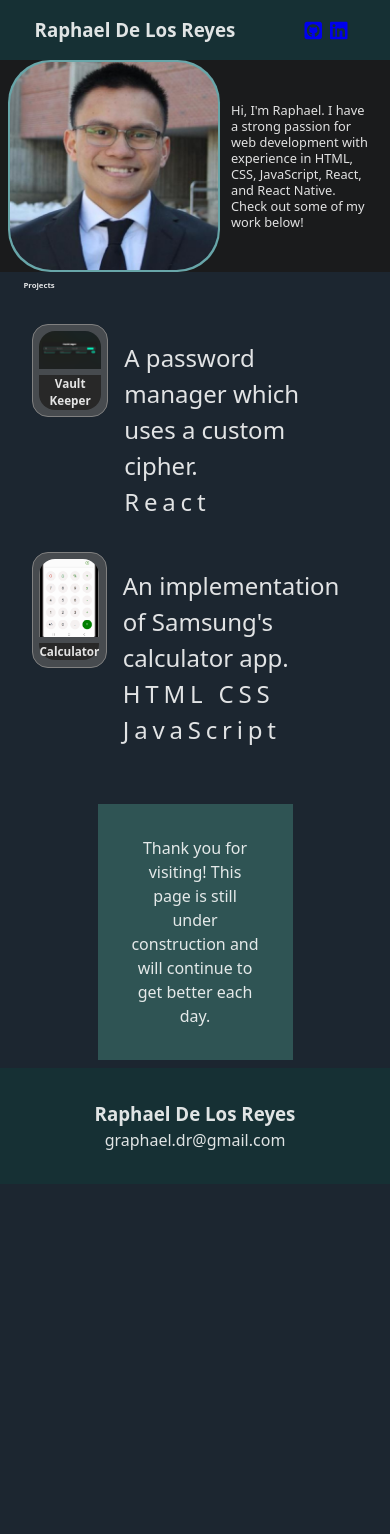
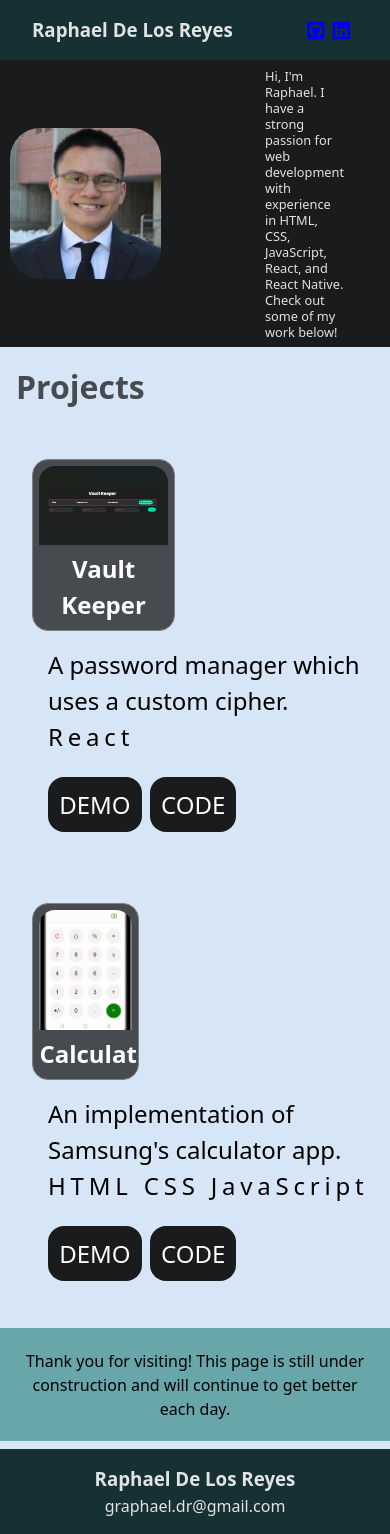
Before and after one commit to RD2P/RD2P.github.io, a React (Vite) app: page / in a window 390 px wide. Before the commit the page ends 1184 px from the top, so only its background shows below. Built offline with nearby package versions, Linux system fonts and the light colour scheme.

Commit message:
Developed layout responsiveness

```diff
--- a/src/App.jsx
+++ b/src/App.jsx
@@ -1,6 +1,7 @@
 import NavBar from "./components/NavBar";
 import Hero from './components/Hero.jsx'
 import Projects from './components/Projects.jsx'
+import Note from './components/Note.jsx'
 import Footer from './components/Footer'
 
 import "./styles/main.css";
@@ -13,10 +14,9 @@ function App() {
       <main>
         <Hero />
         <Projects />
-        <div className="thanks--wrapper">
-          <p className="thanks-for-visit">Thank you for visiting! This page is still under construction and will continue to get better each day.</p>
-        </div>
+
       </main>
+      <Note />
       <Footer />
 
     </>
--- a/src/components/Card.jsx
+++ b/src/components/Card.jsx
@@ -3,16 +3,16 @@ import "../styles/projects.css";
 const Card = (props) => {
   const { link, image, title } = props;
   return (
-    <article className="card">
-      <section className="image-wrapper">
+    <div className="card">
+      <div className="card__image">
         <a href={link}>
           <img className="card-image" src={image}></img>
         </a>
-      </section>
-      <section className="description-wrapper">
+      </div>
+      <div className="card__description">
         <h3 className="card-title">{title}</h3>
-      </section>
-    </article>
+      </div>
+    </div>
   );
 };
 
--- a/src/components/Footer.jsx
+++ b/src/components/Footer.jsx
@@ -2,7 +2,7 @@ import '../styles/footer.css'
 
 const Footer = () => {
   return(
-    <div className="footer--wrapper">
+    <div className="container">
       <footer className="footer">
         <h3>Raphael De Los Reyes</h3>
         <p>graphael.dr@gmail.com</p>
--- a/src/components/Hero.jsx
+++ b/src/components/Hero.jsx
@@ -3,12 +3,12 @@ import rafpic from '../assets/raf.jpg'
 
 const Hero = () => {
   return (
-    <div className="hero--wrapper">
+    <div className="container">
       <section className="hero">
-        <div className="prof-pic-wrapper">
+        <div className="hero__image">
           <img src={rafpic} className="prof-pic"></img>
         </div>
-        <div className="about-me-wrapper">
+        <div className="hero__text">
           <p className="about-me-txt">Hi, I'm Raphael. I have a strong passion for web development with experience in HTML, CSS, JavaScript, React, and React Native. Check out some of my work below!</p>
         </div>
       </section>
--- a/src/components/NavBar.jsx
+++ b/src/components/NavBar.jsx
@@ -2,19 +2,19 @@ import '../styles/navbar.css'
 
 const NavBar = () => {
   return (
-    <header className="navbar--wrapper">
-      <div className="navbar">
-        <h3 className="navbar--title">Raphael De Los Reyes</h3>
-        <div className="navbar--icons">
-          <a href="https://github.com/RD2P" className="social">
+    <div className="container">
+      <nav className="navbar">
+        <h3 className="navbar__title">Raphael De Los Reyes</h3>
+        <div className="navbar__icons">
+          <a href="https://github.com/RD2P" className="navbar__icon">
            <i className="fa-brands fa-square-github fa-lg"></i>
           </a>
-          <a href="https://www.linkedin.com/in/glennraphaeldlr/" className="social">
+          <a href="https://www.linkedin.com/in/glennraphaeldlr/" className="navbar__icon">
             <i className="fa-brands fa-linkedin  fa-lg" ></i>
           </a>
         </div>
-      </div>
-    </header>
+      </nav>
+    </div>
   )
 };
 
--- /dev/null
+++ b/src/components/Note.jsx
@@ -0,0 +1,9 @@
+const Note = () => {
+  return(
+    <div className="container">
+      <p className="note">Thank you for visiting! This page is still under construction and will continue to get better each day.</p>
+  </div>
+  )
+}
+
+export default Note
--- a/src/components/Projects.jsx
+++ b/src/components/Projects.jsx
@@ -6,11 +6,12 @@ import vaultkeeper from "../assets/vaultkeeper.png";
 const Projects = () => {
   return(
     <>
-      <h2 className="projects--title">Projects</h2>
-
-      <div className="projects--container">
-
-        <section className="project--row">
+        <div className="container">
+          <h2 className="projects__title">Projects</h2>
+        </div>
+      <div className="container">
+          <div className="project__rows">
+            <section className="project__row">
               <div className="card--wrapper card--vaultkeeper">
                 <Card
                   link="https://rd2p.github.io/vaultkeeper"
@@ -19,12 +20,17 @@ const Projects = () => {
                   />
               </div>
               <div className="project-description">
+                <div className="description-text">
                   <p>A password manager which uses a custom cipher.</p>
                   <p className="tech-used">React</p>
                 </div>
+                <div className="card__buttons">
+                  <a className="card__button" href="#">DEMO</a>
+                  <a className="card__button" href="#">CODE</a>
+                </div>
+              </div>
             </section>
-
-        <section className="project--row">
+            <section className="project__row">
               <div className="card--wrapper card--calculator">
                 <Card
                   link="https://rd2p.github.io/samsung-calculator/"
@@ -33,10 +39,17 @@ const Projects = () => {
                 />
               </div>
               <div className="project-description">
+                <div className="description-text">
                   <p>An implementation of Samsung's calculator app.</p>
                   <p className="tech-used">HTML CSS JavaScript</p>
                 </div>
+                <div className="card__buttons">
+                  <a className="card__button" href="#">DEMO</a>
+                  <a className="card__button" href="#">CODE</a>
+                </div>
+              </div>
             </section>
+          </div>
 
       </div>
     </>
--- a/src/styles/footer.css
+++ b/src/styles/footer.css
@@ -1,13 +1,12 @@
 .footer--wrapper {
   background-color: var(--primary);
-  padding: 2rem 0;
 }
 
 .footer {
+  background-color: var(--clr-primary);
   display: flex;
   align-items: center;
   justify-content: center;
   flex-direction: column;
-  text-align: center;
-  max-width: 1920px;
+  padding: 1rem 0;
 }
--- a/src/styles/hero.css
+++ b/src/styles/hero.css
@@ -1,16 +1,11 @@
-.hero--wrapper {
-  background-color: var(--neut);
-}
-
 .hero {
-  max-width: 1920px;
+  background-color: var(--clr-neut);
   display: flex;
-  justify-content: space-between;
   align-items: center;
   padding: 0 5vw;
 }
 
-.prof-pic-wrapper {
+.hero__image {
   background-color: var(--secondary);
   display: flex;
   align-items: center;
@@ -19,12 +14,12 @@
 }
 
 .prof-pic {
-  width: 100%;
-  height: 100%;
+  width: 70%;
+  height: 70%;
   border-radius: 20%;
 }
 
-.about-me-wrapper {
+.hero__text {
   width: 60vw;
   padding: 2% 10%;
 }
--- a/src/styles/main.css
+++ b/src/styles/main.css
@@ -7,24 +7,30 @@
 :root {
   font-family: system-ui, Helvetica, Arial, sans-serif;
   line-height: 1.5;
-  /* font-weight: 400; */
   background-color: #1c2630;
   color: rgba(255, 255, 255, 0.87);
 
-  --color1: #461E52;
-  --color2: #556DC8;
-  --color3: #9db5f5;
-  --color4: #E68E36;
-  --color5: #DD517F;
-  --neut: #1A1B1C;
-  --primary: #163034;
-  --secondary: #68A6A9;
-  --accent: #FFC372;
+  --clr-background: #d6e6f6;
+  --clr-neut: #1A1B1C;
+  --clr-primary: #163034;
+  --clr-secondary: #68A6A9;
+  --clr-accent: #FFC372;
 
   --fs-sm: 0.75rem;
   --fs-4: 1rem;
   --fs-5: 1.25rem;
   --fs-6: 1.5rem;
+}
+
+body {
+  background-color: var(--clr-background);
+}
+
+/* Reusable classes */
+.container {
+  width: 100%;
+  max-width: 1400px;
+  margin: 0 auto;
 }
 
 @media (min-width: 40em) {
@@ -36,16 +42,13 @@
   }
 }
 
-.thanks--wrapper {
-  max-width: 1920px;
-}
-
-.thanks-for-visit {
-  width: 50%;
+.note {
+  /* width: 50%; */
   margin: 0.5rem auto;
   font-size: var(--fs-4);
-  padding: 2rem;
+  padding: 1.3rem;
   align-self: center;
   text-align: center;
-  background-color: #2f5454;
+  color: black;
+  background-color: var(--clr-secondary);
 }
--- a/src/styles/navbar.css
+++ b/src/styles/navbar.css
@@ -1,16 +1,9 @@
-.navbar--wrapper {
-  width: 100%;
-  background-color: var(--primary);
-
-}
-
 .navbar {
+  background-color: var(--clr-primary);
   display: flex;
   align-items: center;
-  justify-content: space-around;
-  max-width: 1920px;
-  min-width: 320px;
-  padding: 1rem 0;
+  justify-content: space-between;
+  padding: 1rem 2rem;
 }
 
 /* .navbar--title {
@@ -18,13 +11,8 @@
 } */
 
 /* .navbar--icons {
-  display: flex;
-  justify-content: space-around;
 } */
 
-.social {
-  /* align-self: center;
-  justify-self: center; */
+.navbar__icon {
   margin-right: 0.5rem;
-  /* height: 100%; */
 }
--- a/src/styles/projects.css
+++ b/src/styles/projects.css
@@ -1,33 +1,43 @@
-.projects--title {
-  margin: 0;
-  font-size: 2vw;
-  padding-top: 1em;
-  padding-left: 3em;
-
+.projects__title {
+  font-size: 3rem;
+  padding: 2rem;
+  color: rgb(71, 75, 79)
 }
 
-.projects--container {
-  padding: 2rem;
-  display: flex;
-  flex-direction: column;
-  gap: 1rem;
-  max-width: 1920px;
+.project__rows {
+  color: black;
+  padding-left: 2rem;
 }
 
-.project--row {
+.project__row {
   display: flex;
+  margin-top: 2rem;
 }
 
 .card--wrapper {
   width: 50%;
+
+}
+
+.card {
+  padding: 0.4em;
+  border-radius: 1em;
+  overflow: hidden;
+  border: 1px solid gray;
+  transition: 0.2s;
+  display: flex;
+  flex-direction: column;
+  justify-content: space-between;
+  background-color: rgb(71, 75, 79);
+  color: white;
 }
 
 .card--vaultkeeper {
-  width: 60%;
+  width: 40%;
 }
 
 .card--calculator {
-  width: 40%;
+  width: 30%;
 }
 
 .project-description {
@@ -42,17 +52,22 @@
   letter-spacing: 0.3rem;
 }
 
+.card__buttons {
+  margin: 2rem 0;
+}
 
-.card {
-  padding: 0.4em;
-  border-radius: 1em;
-  overflow: hidden;
-  border: 1px solid gray;
-  transition: 0.4s;
-  display: flex;
-  flex-direction: column;
-  justify-content: space-between;
-  background-color: rgb(71, 75, 79);
+.card__button {
+  text-decoration: none;
+  padding: 0.7rem;
+  margin-right: 0.5rem;
+  color: white;
+  background-color: var(--clr-neut);
+  border-radius: 1rem;
+  transition: 0.2s;
+}
+
+.card__button:hover {
+  opacity: 0.8;
 }
 
 .card:hover {
@@ -81,7 +96,22 @@
 
 .card-title {
   display: block;
-  font-size: 3vw;
+  font-size: 2rem;
   text-align: center;
 
 }
+
+@media (max-width: 40em) {
+  .projects__title {
+    font-size: 2rem;
+    padding: 1rem;
+  }
+
+  .card-title {
+    font-size: 1.5rem;
+  }
+
+  .project__row {
+    flex-direction: column;
+  }
+}
```
Lines whose indentation alone changed are shown as unchanged.
